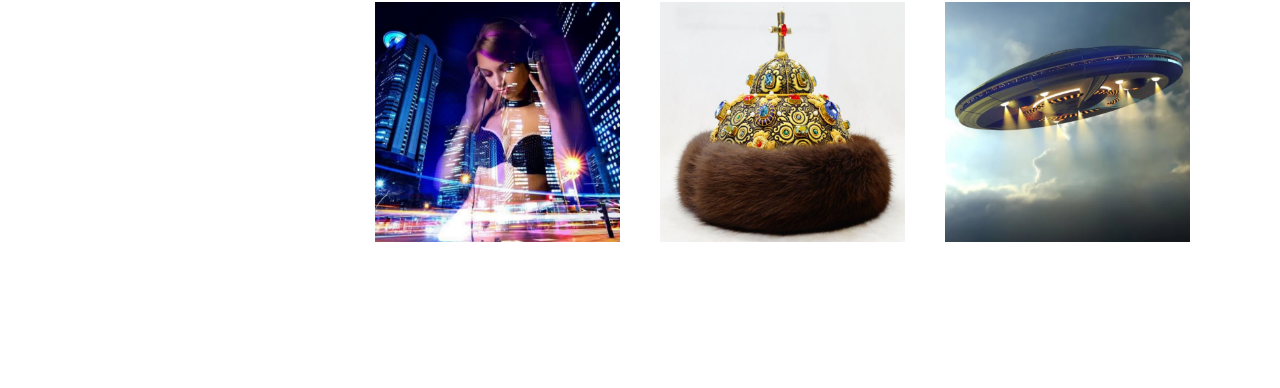
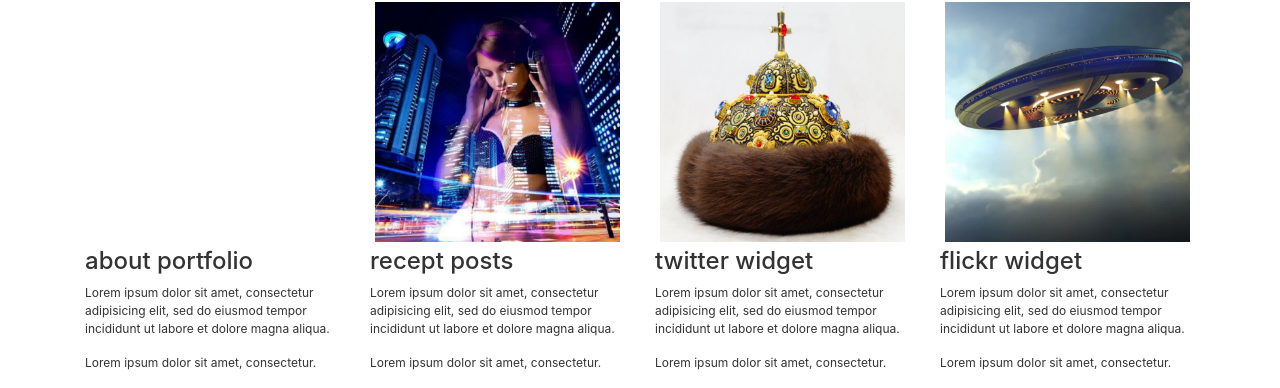
Before and after one commit to Sergio-1984/Maket, a plain HTML site: page index.html in a window 1280 px wide. Shown: the part 1195-1583 px from the top of the page. Before the commit the page ends 1442 px from the top, so only its background shows below. Drawn offline with nearby package versions, Linux system fonts and the light colour scheme.

Commit message:
Add files via upload

```diff
--- a/css/main.css
+++ b/css/main.css
@@ -195,13 +195,18 @@ form
 {
     content: attr(data-title);
     position: absolute;
-    left: 20px; right: 20px; bottom: 5px;
+    left: 5px; right: 5px; bottom: 5px;
     z-index: 1;
-    background: rgba(62,69,81,0.7);
+    /*background: rgba(62,69,81,0.7);*/
     color: #fff;
     text-align: center;
     font-size: 11px;
     font-weight: bold;
     padding: 5px 10px;
-    transition: 1s;
+    /*transition: 1s;*/
 }
+
+footer
+{
+	color: #fff;
+}
--- a/index.html
+++ b/index.html
@@ -144,7 +144,7 @@
          consequat. Duis aute irure dolor in reprehenderit in voluptate velit esse
          cillum dolore eu fugiat nulla pariatur.</p>
         </div>
-        <div class="col-md-3 tip" data-title="CAR">
+        <div class="col-md-3 tip" data-title="201 views 95 likes 10 comments">
         <a href="#">
         <img class="w100" src="img/car22.png" alt="image"></a>
         </div>
@@ -173,6 +173,53 @@
     </div>
     </div>
     </div>
+
+    <footer>
+      <div class="top-footer">
+        <div class="container">
+          <div class="row" style="color: #333">
+            <div class="col-md-3">
+              <h4 class="footer-title">about portfolio</h4>
+            </div>
+            <div class="col-md-3">
+              <h4 class="footer-title">recept posts</h4>
+            </div>
+            <div class="col-md-3">
+              <h4 class="footer-title">twitter widget</h4>
+            </div>
+            <div class="col-md-3">
+              <h4 class="footer-title">flickr widget</h4>
+            </div>
+          </div>
+          <div class="row" style="color: #333">
+            <div class="col-md-3">
+              <p>Lorem ipsum dolor sit amet, consectetur adipisicing elit, sed do eiusmod
+              tempor incididunt ut labore et dolore magna aliqua.</p>
+              <p>Lorem ipsum dolor sit amet, consectetur.</p>
+            </div>
+            <div class="col-md-3">
+              <p>Lorem ipsum dolor sit amet, consectetur adipisicing elit, sed do eiusmod
+              tempor incididunt ut labore et dolore magna aliqua.</p>
+              <p>Lorem ipsum dolor sit amet, consectetur.</p>
+            </div>
+            <div class="col-md-3">
+              <p>Lorem ipsum dolor sit amet, consectetur adipisicing elit, sed do eiusmod
+              tempor incididunt ut labore et dolore magna aliqua.</p>
+              <p>Lorem ipsum dolor sit amet, consectetur.</p>
+            </div>
+            <div class="col-md-3">
+              <p>Lorem ipsum dolor sit amet, consectetur adipisicing elit, sed do eiusmod
+              tempor incididunt ut labore et dolore magna aliqua.</p>
+              <p>Lorem ipsum dolor sit amet, consectetur.</p>
+            </div>
+          </div>
+        </div>
+      </div>
+      <div class="bottom-footer color">
+
+
+      </div>
+    </footer>
     <!-- Optional JavaScript -->
     <!-- jQuery first, then Popper.js, then Bootstrap JS -->
     <script src="https://code.jquery.com/jquery-3.3.1.slim.min.js" integrity="sha384-q8i/X+965DzO0rT7abK41JStQIAqVgRVzpbzo5smXKp4YfRvH+8abtTE1Pi6jizo" crossorigin="anonymous"></script>
```
Also changed, not shown: 1 other file.
